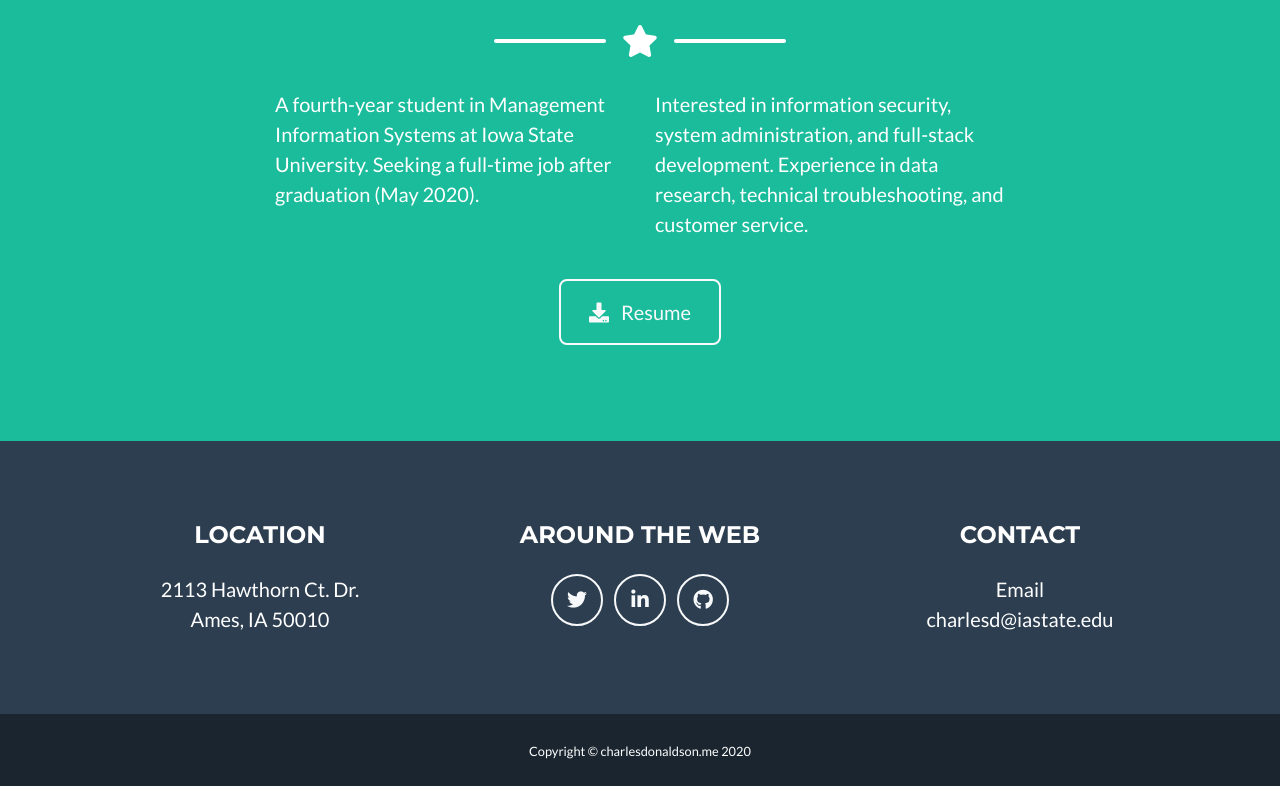
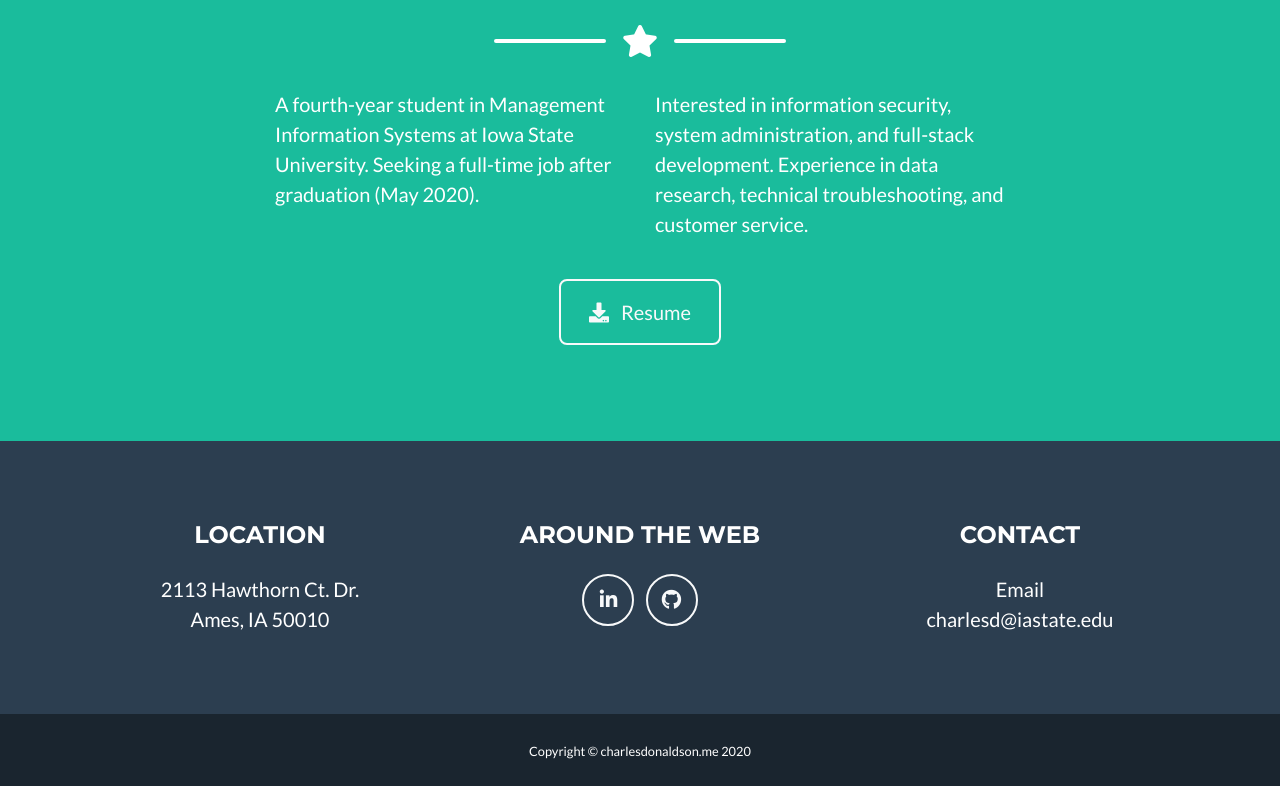
Before and after one commit to CharDon46/chardon46.github.io, a website with bundled scripts: page index.html in a window 1280 px wide. Shown: the part 1521-2307 px from the top of the page. Built offline with nearby package versions, Linux system fonts and the light colour scheme.

Commit message:
Update index.html

```diff
--- a/index.html
+++ b/index.html
@@ -193,9 +193,9 @@
         <!-- Footer Social Icons -->
         <div class="col-lg-4 mb-5 mb-lg-0">
           <h4 class="text-uppercase mb-4">Around the Web</h4>
-          <a class="btn btn-outline-light btn-social mx-1" href="https://twitter.com/CharlieDonldsn">
+          <!--<a class="btn btn-outline-light btn-social mx-1" href="https://twitter.com/CharlieDonldsn">
             <i class="fab fa-fw fa-twitter"></i>
-          </a>
+          </a> -->
           <a class="btn btn-outline-light btn-social mx-1" href="https://www.linkedin.com/in/charles-donaldson-b89b38127/">
             <i class="fab fa-fw fa-linkedin-in"></i>
           </a>
```
